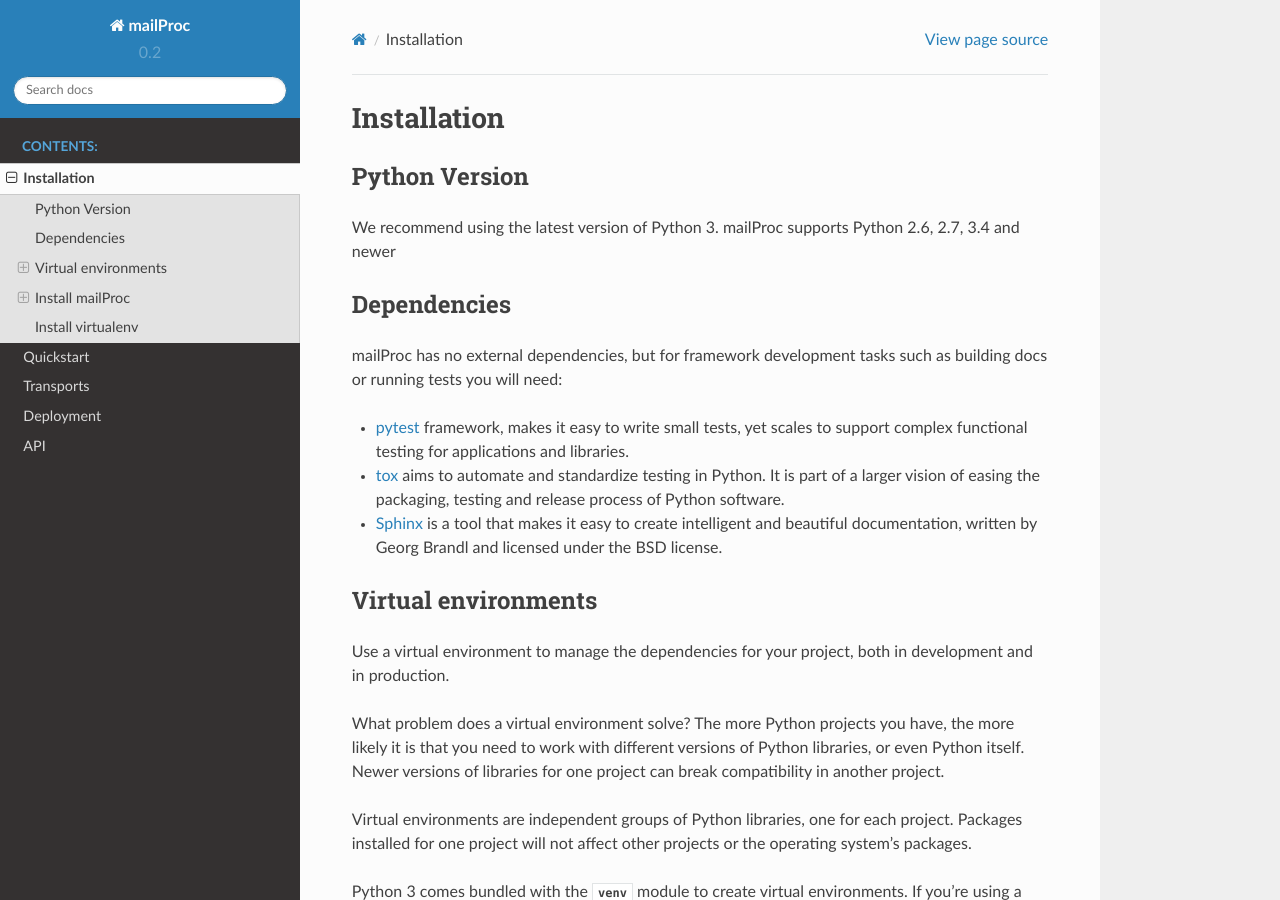
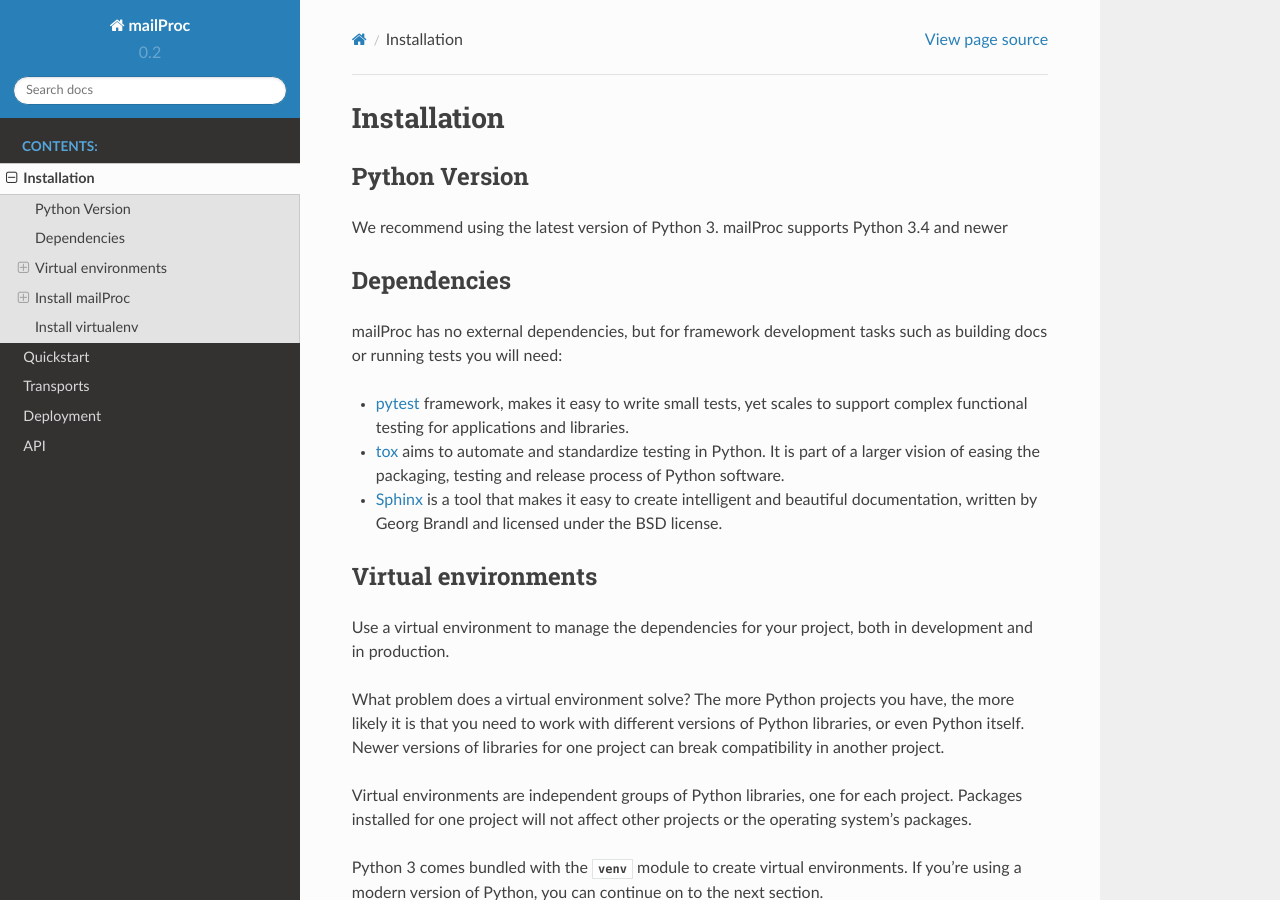
Before and after one commit to daxslab/mailProc, a Sphinx documentation site: the page built from docs/installation.rst, in a window 1280 px wide and 900 px high. Built offline with Sphinx 7.4.7 and the Read the Docs theme 2.0.0, drawn with Linux system fonts in a browser that asks for light colours.

Commit message:
update doc supported versions info

```diff
--- a/docs/installation.rst
+++ b/docs/installation.rst
@@ -6,7 +6,7 @@
 Python Version
 --------------
 
-We recommend using the latest version of Python 3. mailProc supports Python 2.6, 2.7, 3.4
+We recommend using the latest version of Python 3. mailProc supports Python 3.4
 and newer
 
 Dependencies
```
